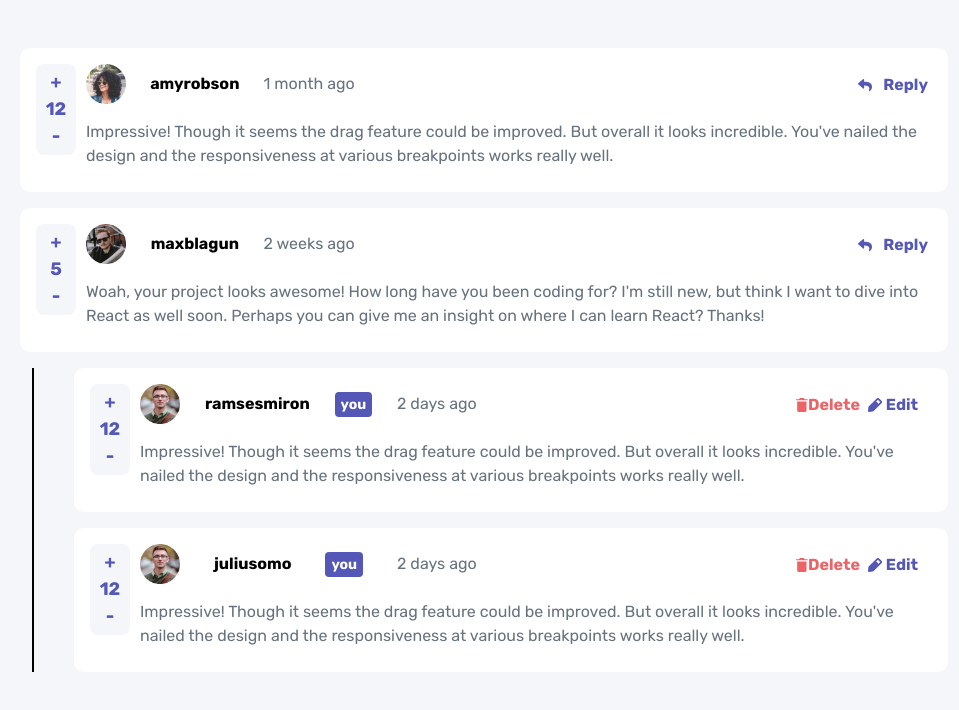
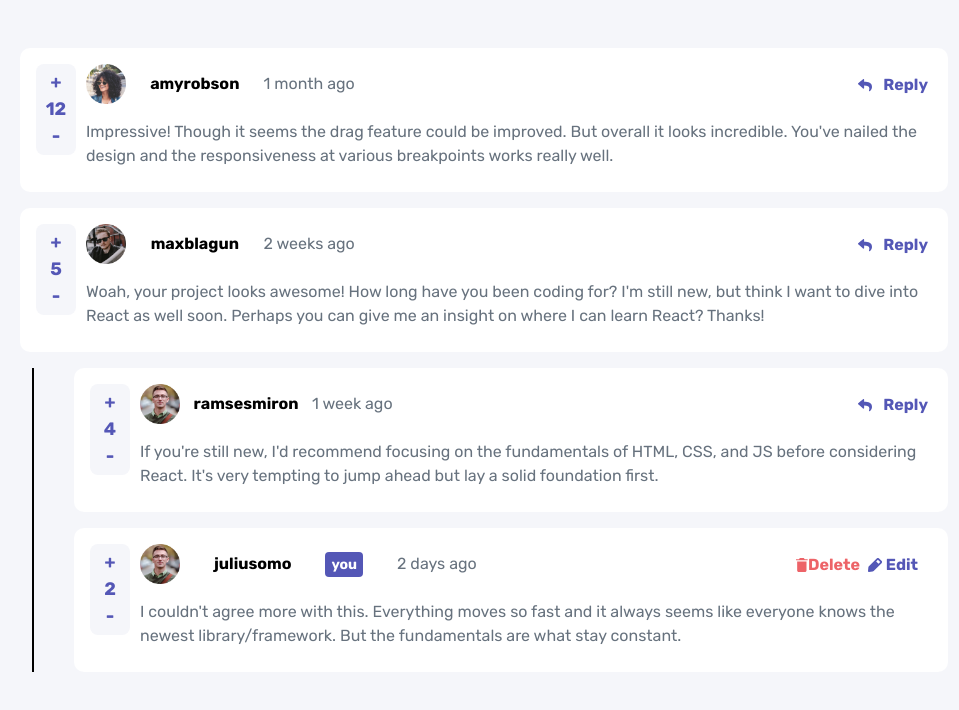
Before and after one commit to borgesmj/frontend-mentor-challenges, a React (Vite) app in the folder interactive-comments-section/: page / in a window 1280 px wide. Shown: the top 710 px of the page, without its empty margins (156-1115 px from the left). Built offline with nearby package versions, Linux system fonts and the light colour scheme.

Commit message:
setting width according to return function

```diff
--- a/interactive-comments-section/src/Components/Comment.jsx
+++ b/interactive-comments-section/src/Components/Comment.jsx
@@ -18,7 +18,7 @@ const Comment = ({
       <div className="bg-color-white p-4 rounded-[10px] flex flex-col my-4 relative">
         <div
           className={`${
-            activeUser ? "w-4/5 lg:w-[30%]" : "w-full lg:w-2/5"
+            !activeUser() ? "w-4/5 lg:w-[30%]" : "w-full lg:w-2/5"
           } flex flex-row justify-between items-center mb-2 lg:ml-[50px]`}
         >
           <img
--- a/interactive-comments-section/src/Components/Replies.jsx
+++ b/interactive-comments-section/src/Components/Replies.jsx
@@ -11,6 +11,9 @@ const Replies = ({ replies, currentUser }) => {
           key={`reply_${index}`}
           userName={item.user.username}
           currentUser={currentUser}
+          content = {item.content}
+          score = {item.score}
+          createdAt = {item.createdAt}
         />
       ))}
     </div>
--- a/interactive-comments-section/src/Components/Reply.jsx
+++ b/interactive-comments-section/src/Components/Reply.jsx
@@ -1,6 +1,6 @@
 import React from 'react'
 
-const Reply = ({userName, currentUser}) => {
+const Reply = ({userName, currentUser, content, score, createdAt}) => {
 
   const activeUser = () => {
     if (userName === currentUser)
@@ -8,7 +8,7 @@ const Reply = ({userName, currentUser}) => {
   }
   return (
     <div className="bg-color-white p-4 rounded-[10px] flex flex-col my-4 relative">
-      <div className={`${!activeUser ? 'w-4/5 lg:w-[30%]' : 'w-full lg:w-2/5'} flex flex-row justify-between items-center mb-2 lg:ml-[50px]`}>
+      <div className={`${!activeUser() ? 'w-4/5 lg:w-[30%]' : 'w-full lg:w-2/5'} flex flex-row justify-between items-center mb-2 lg:ml-[50px]`}>
         <img
           src="./images/avatars/image-juliusomo.webp"
           alt="profile_user_image"
@@ -17,15 +17,13 @@ const Reply = ({userName, currentUser}) => {
         <a href="#" className="font-bold">
           {userName}
         </a>
-        <span className={`bg-Moderate-blue py-[2px] px-[6px] text-[14px] font-bold text-white rounded ${!activeUser ? "hidden" : null}`}>
+        <span className={`bg-Moderate-blue py-[2px] px-[6px] text-[14px] font-bold text-white rounded ${!activeUser() ? "hidden" : null}`}>
           you
         </span>
-        <span className="txt-Grayish-Blue">2 days ago</span>
+        <span className="txt-Grayish-Blue">{createdAt}</span>
       </div>
       <p className="my-2 txt-Grayish-Blue lg:ml-[50px]">
-        Impressive! Though it seems the drag feature could be improved. But
-        overall it looks incredible. You've nailed the design and the
-        responsiveness at various breakpoints works really well.
+        {content}
       </p>
       <div className="bg-Very-light-gray p-[5px] w-[30%] txt-Moderate-blue font-bold flex flex-row justify-between rounded-[8px] text-[18px] lg:flex-col lg:w-[40px] lg:absolute lg:justify-center">
         <button className="w-1/4 lg:text-center lg:w-full">+</button>
@@ -33,14 +31,14 @@ const Reply = ({userName, currentUser}) => {
           type="text"
           name=""
           id=""
-          value={12}
+          value={score}
           className="w-1/4 bg-transparent lg:text-center lg:w-full outline-none"
           readOnly
         />
         <button className="w-1/4 lg:text-center lg:w-full">-</button>
       </div>
       <div className=" absolute bottom-[20px] right-[20px] lg:top-[25px]">
-        {!activeUser ? (
+        {!activeUser() ? (
           <div className="flex flex-row justify-between items-center w-[70px]">
             <img src="/images/icon-reply.svg" alt="" />
             <span className="txt-Moderate-blue font-bold">Reply</span>
```
